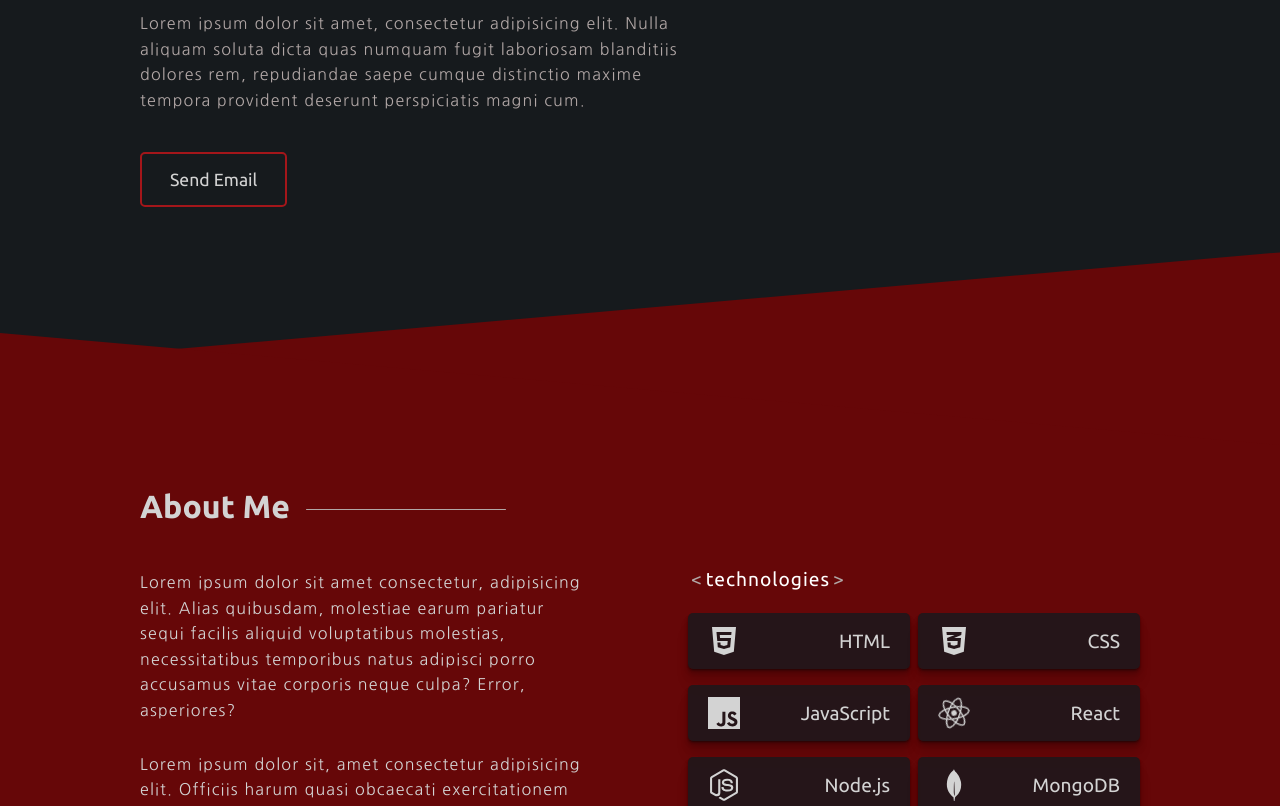
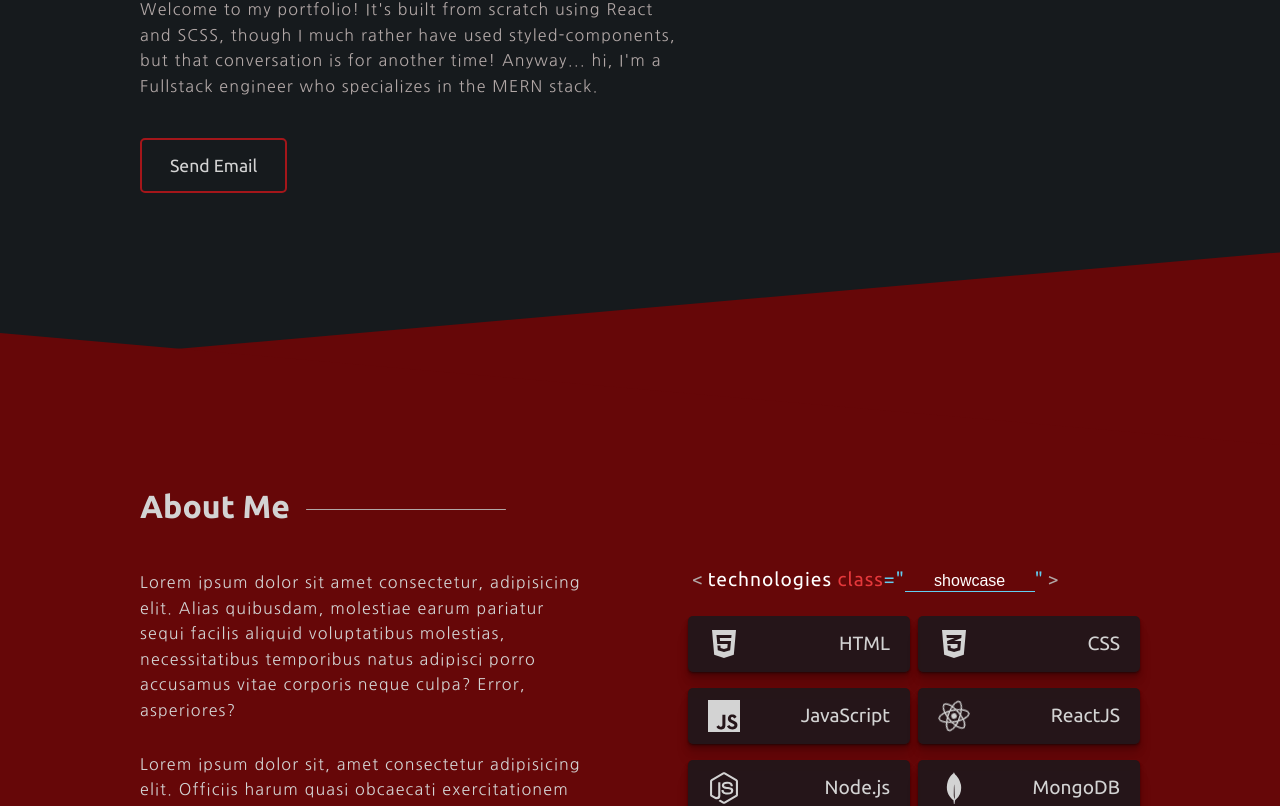
Before and after one commit to kyle4real/Portfolio-v1, a React (Create React App) app: page / in a window 1280 px wide. Shown: the part 410-1216 px from the top of the page. Built offline with nearby package versions, Linux system fonts and the light colour scheme.

Commit message:
Layout changes, filtering logic for technologies, and added technologies..

```diff
--- a/src/UI/PageLayout/PageLayout.js
+++ /dev/null
@@ -1,8 +0,0 @@
-import React from "react";
-import classes from "./PageLayout.module.scss";
-
-const PageLayout = ({ children }) => {
-    return <div className={classes["page-layout"]}>{children}</div>;
-};
-
-export default PageLayout;
--- a/src/UI/PageLayout/PageLayout.module.scss
+++ /dev/null
@@ -1,4 +0,0 @@
-.page-layout {
-    display: flex;
-    flex-direction: column;
-}
--- a/src/UI/SectionLayout/SectionLayout.module.scss
+++ b/src/UI/SectionLayout/SectionLayout.module.scss
@@ -1,5 +1,5 @@
 .section-layout {
-    margin: 0 auto;
     padding: 100px 0;
     max-width: 1000px;
+    margin: 0 auto;
 }
--- a/src/components/sections/About/About.js
+++ b/src/components/sections/About/About.js
@@ -1,4 +1,4 @@
-import React from "react";
+import React, { useMemo, useState } from "react";
 import Card from "../../../UI/Card/Card";
 import SectionHeading from "../../../UI/SectionLayout/SectionHeading/SectionHeading";
 import SectionLayout from "./../../../UI/SectionLayout/SectionLayout";
@@ -11,56 +11,107 @@ const technologies = [
     { name: "HTML", img: <FaHtml5 /> },
     { name: "CSS", img: <FaCss3Alt /> },
     { name: "JavaScript", img: <SiJavascript /> },
-    { name: "React", img: <FaReact className={classes.react} /> },
+    { name: "ReactJS", img: <FaReact className={classes.react} /> },
     { name: "Node.js", img: <FaNodeJs /> },
     { name: "MongoDB", img: <SiMongodb /> },
+    { name: "Hello, World", img: null },
+    { name: "Express", img: null },
+    { name: "C", img: null },
+    { name: "Python", img: null },
+    { name: "VSCode", img: null },
+    { name: "ExtendScript", img: null },
+    { name: "TypeScript", img: null },
+    { name: "Redux", img: null },
+    { name: "@redux/toolkit", img: null },
+    { name: "React Context", img: null },
+    { name: "SCSS", img: null },
+    { name: "Mongoose", img: null },
+    { name: "Mongo Atlas", img: null },
+    { name: "Cloudinary", img: null },
+    { name: "NextJS", img: null },
+    { name: "Material UI", img: null },
+    { name: "Bootstrap", img: null },
+    { name: "Tailwind", img: null },
+    { name: "Heroku", img: null },
+    { name: "Netlify", img: null },
+    { name: "styled-components", img: null },
+    { name: "Shopify", img: null },
+    { name: "react-router-dom", img: null },
+    { name: "photoshop scripting", img: null },
+    { name: "git/github", img: null },
+    { name: "GraphQL", img: null },
+    { name: "Firebase", img: null },
+    { name: "Amazon S3", img: null },
+    { name: "jsonwebtoken", img: null },
 ];
 
 const About = () => {
+    const [input, setInput] = useState("showcase");
+
+    const filteredTechnologies = useMemo(() => {
+        if (input === "showcase" || input === "pretty cool, huh?" || input === "") return null;
+        if (input === "all") return technologies;
+        return technologies.filter(({ name }) => name.toLowerCase().includes(input.toLowerCase()));
+    }, [input]);
+
+    const output = filteredTechnologies ? filteredTechnologies : technologies.slice(0, 6);
     return (
+        <div className={classes.bgcontrol}>
+            <div className={classes["about__section-BGtop"]} />
+            <div className={classes["about__section-BGbottom"]} />
             <SectionLayout className={classes["about__section-container"]} id="about">
-            <div className={classes["about__section-BGtop"]} />
                 <SectionHeading>About Me</SectionHeading>
                 <div className={classes.wrapper}>
                     <div className={classes.about}>
                         <div className={classes["about__descriptions"]}>
                             <p className={classes["description-txt"]}>
                                 Lorem ipsum dolor sit amet consectetur, adipisicing elit. Alias
-                            quibusdam, molestiae earum pariatur sequi facilis aliquid voluptatibus
-                            molestias, necessitatibus temporibus natus adipisci porro accusamus
-                            vitae corporis neque culpa? Error, asperiores?
+                                quibusdam, molestiae earum pariatur sequi facilis aliquid
+                                voluptatibus molestias, necessitatibus temporibus natus adipisci
+                                porro accusamus vitae corporis neque culpa? Error, asperiores?
                             </p>
                             <p className={classes["description-txt"]}>
-                            Lorem ipsum dolor sit, amet consectetur adipisicing elit. Officiis harum
-                            quasi obcaecati exercitationem ipsam reprehenderit esse quas, ipsum
-                            nobis culpa adipisci odit labore et quae a facilis sunt repellat.
-                            Tempora eum totam facere dolorem molestias.
+                                Lorem ipsum dolor sit, amet consectetur adipisicing elit. Officiis
+                                harum quasi obcaecati exercitationem ipsam reprehenderit esse quas,
+                                ipsum nobis culpa adipisci odit labore et quae a facilis sunt
+                                repellat. Tempora eum totam facere dolorem molestias.
                             </p>
                         </div>
                     </div>
                     <div className={classes.technologies}>
                         <div className={classes.technologies__header}>
                             <span className={classes.arrow}>&lt;</span>
-                        technologies
+                            <span className={classes.label__white}>technologies</span>
+                            <span className={classes.label__orange}>&nbsp;class</span>
+                            <span className={classes.label__teal}>="</span>
+
+                            <input
+                                className={classes.technologies__input}
+                                onChange={(e) => setInput(e.target.value)}
+                                value={input}
+                                onBlur={() => setInput("pretty cool, huh?")}
+                            />
+
+                            <span className={classes.label__teal}>"</span>
                             <span className={classes.arrow}>&gt;</span>
                         </div>
                         <div className={classes.technologies__grid}>
-                        {technologies.map(({ name, img }) => (
-                            <Card className={classes.technology__card}>
-                                <div className={classes.technology__img}>{img}</div>
+                            {output.map(({ name, img }, index) => (
+                                <Card className={classes.technology__card} key={index}>
+                                    <div className={classes.technology__img}>{img && img}</div>
                                     <h2 className={classes.technology__name}>{name}</h2>
                                 </Card>
                             ))}
                         </div>
                         <div className={classes.technologies__footer}>
                             <span className={classes.arrow}>&lt;/</span>
-                        technologies
+                            <span className={classes.label__white}>technologies</span>
                             <span className={classes.arrow}>&gt;</span>
                         </div>
                     </div>
                 </div>
-            <div className={classes["about__section-BGbottom"]} />
             </SectionLayout>
+        </div>
     );
 };
 
--- a/src/components/sections/About/About.module.scss
+++ b/src/components/sections/About/About.module.scss
@@ -1,4 +1,8 @@
 @import "./../../../styles/variables.scss";
+
+.bgcontrol {
+    position: relative;
+}
 
 .about__section-BGtop {
     position: absolute;
@@ -65,8 +69,7 @@
 
     &__grid {
         display: grid;
-        grid-template-columns: 1fr 1fr;
-        grid-template-rows: repeat(3, fill);
+        grid-template-columns: repeat(2, 1fr);
         row-gap: 1rem;
         column-gap: 0.5rem;
 
@@ -127,8 +130,35 @@
         text-align: end;
     }
 
+    .label {
+        &__white {
+            color: $white;
+        }
+        &__orange {
+            color: $imperialRed;
+        }
+        &__teal {
+            color: rgb(98, 206, 241);
+        }
+        &__underline {
+            text-decoration: underline;
+        }
+    }
+
+    &__input {
+        width: 130px;
+        border: none;
+        outline: none;
+        font-size: 16px;
+        color: inherit;
+        padding: 0 4px 2px;
+        background: transparent;
+        box-shadow: inset 0 -1px 0 0 rgb(98, 206, 241);
+        text-align: center;
+    }
+
     .arrow {
-        padding: 0 3px;
+        padding: 0 4px;
         font-weight: 400;
         color: $silverChalice;
     }
--- a/src/components/sections/Hero/Hero.js
+++ b/src/components/sections/Hero/Hero.js
@@ -18,14 +18,14 @@ const Hero = () => {
             </div>
             <div>
                 <h2 className={`${classes["large-txt"]} ${classes["large-txt-2"]}`}>
-                    I build web applications
+                    I building modern web apps
                 </h2>
             </div>
             <div>
                 <p className={classes["description-txt"]}>
-                    Lorem ipsum dolor sit amet, consectetur adipisicing elit. Nulla aliquam soluta
-                    dicta quas numquam fugit laboriosam blanditiis dolores rem, repudiandae saepe
-                    cumque distinctio maxime tempora provident deserunt perspiciatis magni cum.
+                    Welcome to my portfolio! It's built from scratch using React and SCSS, though I
+                    much rather have used styled-components, but that conversation is for another
+                    time! Anyway... hi, I'm a Fullstack engineer who specializes in the MERN stack.
                 </p>
             </div>
             <div>
--- a/src/components/sections/Hero/Hero.module.scss
+++ b/src/components/sections/Hero/Hero.module.scss
@@ -25,12 +25,12 @@
 .large-txt {
     font-family: $Ubuntu;
     font-weight: 800;
-    font-size: clamp(2.5rem, 8vw, 5rem);
+    font-size: clamp(2.5rem, 8vw, 4.4rem);
     margin: 0 0 0.9rem;
 
     &-2 {
         color: $silverChalice;
-        font-size: clamp(2.5rem, 8vw, 5rem);
+        font-size: clamp(2.5rem, 8vw, 3.8rem);
         margin: 0 0 2rem;
     }
 }
--- a/src/pages/Home.js
+++ b/src/pages/Home.js
@@ -5,11 +5,10 @@ import About from "../components/sections/About/About";
 import Contact from "../components/sections/Contact/Contact";
 import Hero from "../components/sections/Hero/Hero";
 import Projects from "../components/sections/Projects/Projects";
-import PageLayout from "../UI/PageLayout/PageLayout";
 
 const Home = () => {
     return (
-        <PageLayout>
+        <>
             <Header />
             <main>
                 <Hero />
@@ -19,7 +18,7 @@ const Home = () => {
                 {/* <Blog /> */}
             </main>
             <Footer />
-        </PageLayout>
+        </>
     );
 };
 
--- a/src/styles/index.scss
+++ b/src/styles/index.scss
@@ -25,15 +25,10 @@ body {
 }
 
 main {
-    flex-direction: column;
     margin: 0 1.5rem;
-    // padding: 0 1rem;
-    width: calc(100% - 3rem);
-    max-width: 1300px;
-    min-height: 100vh;
 
     @include breakpoint(xl) {
-        margin: 0 auto;
+        margin: 0;
         width: 100%;
     }
 }
--- a/src/styles/variables.scss
+++ b/src/styles/variables.scss
@@ -17,7 +17,7 @@ $Ubuntu: "Ubuntu", sans-serif;
 $NanumGothic: "Nanum Gothic", sans-serif;
 
 // HEIGHTS
-$navHeight: 100px;
+$navHeight: 10vh;
 
 // OTHER
 $borderRadius: 5px;
```
Also changed, not shown: src/components/sections/Contact/Contact.js (+4 -4 lines). Lines whose indentation alone changed are shown as unchanged.
